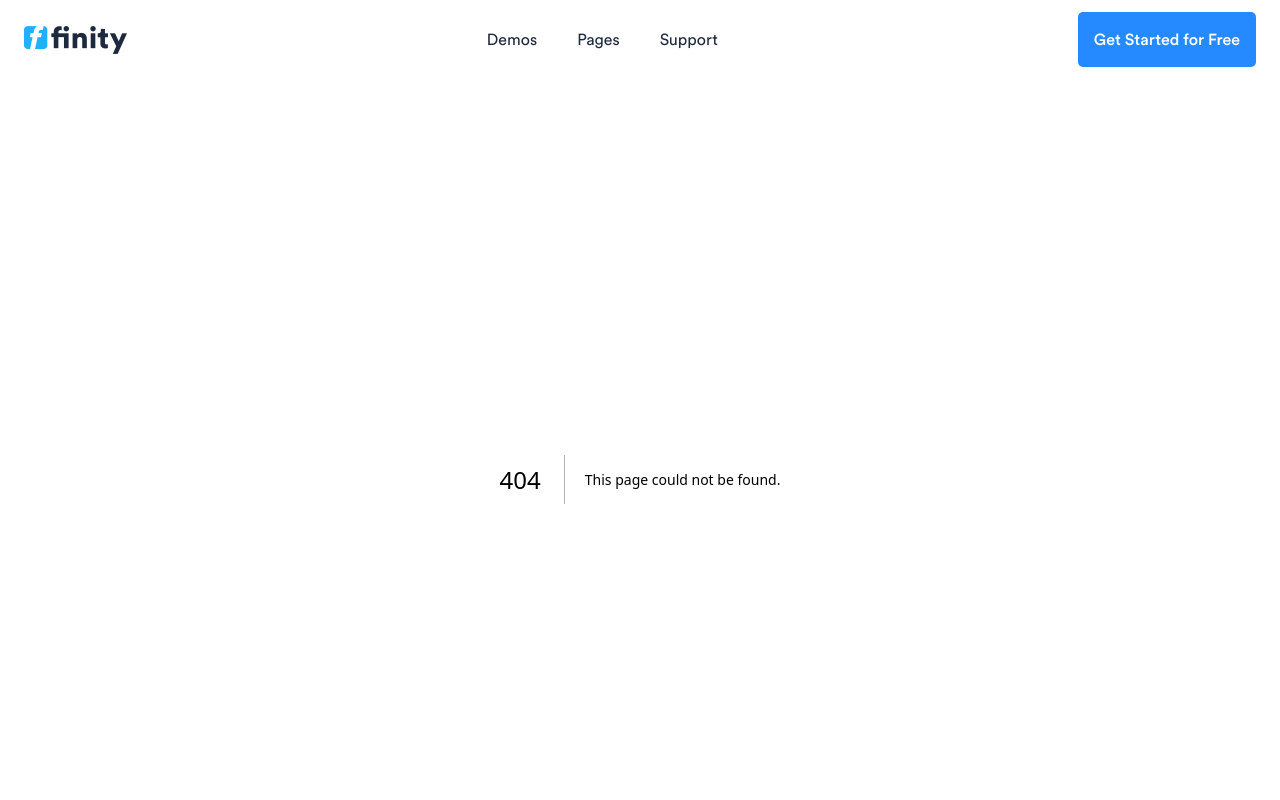
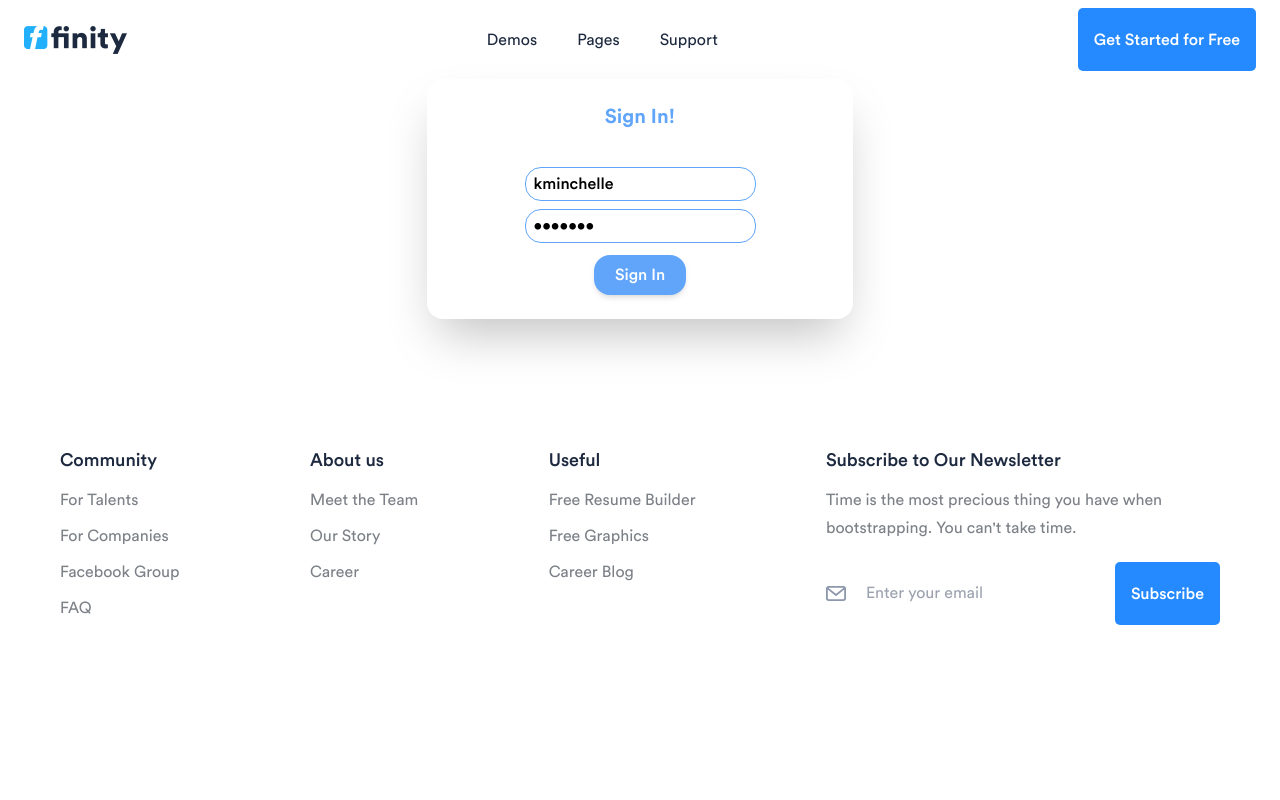
Before and after one commit to rayhanferdous/finity, a Next.js app: page /login in a window 1280 px wide. Before the commit this address had no page. Shown: the top 800 px of the page. Built offline with nearby package versions, Linux system fonts and the light colour scheme.

Commit message:
update user auth

```diff
--- a/components/Layout/Footer.jsx
+++ b/components/Layout/Footer.jsx
@@ -34,13 +34,14 @@ const Footer = () => {
       <div className=" flex items-start gap-10 max-xl:flex-wrap justify-between">
         {Object.keys(footerLinks).map((key, index) => {
           return (
-            <div className="flex flex-col gap-2">
+            <div key={index} className="flex flex-col gap-2">
               <h4 className="text-heading text-lg font-medium leading-loose">
                 {key}
               </h4>
               {footerLinks[key].map((link, index) => {
                 return link.link == "" ? (
                   <div
+                    key={index}
                     className={`text-light-gray text-base font-book leading-7 flex flex-col gap-5 w-full sm:w-[394px]
                   `}
                   >
--- a/package.json
+++ b/package.json
@@ -12,7 +12,9 @@
     "next": "13.5.6",
     "react": "^18",
     "react-dom": "^18",
-    "swiper": "^11.0.3"
+    "swiper": "^11.0.3",
+    "swr": "^2.2.4",
+    "universal-cookie": "^6.1.1"
   },
   "devDependencies": {
     "autoprefixer": "^10",
--- a/pages/_app.js
+++ b/pages/_app.js
@@ -1,8 +1,24 @@
 import Footer from "@/components/Layout/Footer";
 import Header from "@/components/Layout/Header";
+import Cookies from "universal-cookie";
+import { useEffect } from "react";
+import { useRouter } from "next/router";
 import "@/styles/globals.css";
 
 export default function App({ Component, pageProps }) {
+  const cookies = new Cookies(null, { path: "/" });
+  const userToken = cookies.get("token");
+  const router = useRouter();
+
+  useEffect(() => {
+    if (!userToken && router.pathname !== "/login") {
+      router.push("/login");
+    }
+    if (userToken && router.pathname === "/login") {
+      router.push("/dashboard");
+    }
+  }, [userToken, router.pathname]);
+
   return (
     <>
       <Header />
--- /dev/null
+++ b/pages/dashboard.js
@@ -0,0 +1,18 @@
+import React from "react";
+
+const dashboard = () => {
+
+  return (
+    <div className="py-12">
+      <div className="max-w-7xl mx-auto sm:px-6 lg:px-8">
+        <div className="bg-white overflow-hidden shadow-sm sm:rounded-lg">
+          <div className="p-6 bg-white border-b border-gray-200">
+            You're logged in!
+          </div>
+        </div>
+      </div>
+    </div>
+  );
+};
+
+export default dashboard;
--- a/pages/index.js
+++ b/pages/index.js
@@ -5,6 +5,7 @@ import Hero from "@/components/Index/Hero";
 import Testimonial from "@/components/Index/Testimonial";
 import UserRating from "@/components/Index/UserRating";
 import WorkingWith from "@/components/Index/WorkingWith";
+
 export default function Home() {
   return (
     <>
--- /dev/null
+++ b/pages/login.js
@@ -0,0 +1,43 @@
+import { AuthRepo } from "@/repository/AuthRepo";
+import React, { useState } from "react";
+
+const login = () => {
+  const [userName, setUserName] = useState("kminchelle");
+  const [password, setPassword] = useState("0lelplR");
+
+  const submitForm = async (event) => {
+    event.preventDefault();
+    AuthRepo.login(userName, password);
+  };
+
+  return (
+    <form onSubmit={submitForm} className="flex items-center justify-center">
+      <div className=" bg-white rounded-2xl py-4 shadow-2xl flex flex-col w-full md:w-1/3 items-center max-w-4xl">
+        <h3 className="text-xl font-semibold text-blue-400 pt-2">Sign In!</h3>
+        <div className="flex space-x-2 m-4 items-center justify-center"></div>
+        {/* Inputs */}
+        <div className="flex flex-col items-center justify-center">
+          <input
+            type="text"
+            value={userName}
+            className="rounded-2xl px-2 py-1 w-4/5 md:w-full border-[1px] border-blue-400 m-1 focus:shadow-md focus:border-pink-400 focus:outline-none focus:ring-0"
+            placeholder="Email"
+            onChange={(e) => setUserName(e.target.value)}
+          ></input>
+          <input
+            type="password"
+            value={password}
+            className="rounded-2xl px-2 py-1 w-4/5 md:w-full border-[1px] border-blue-400 m-1 focus:shadow-md focus:border-pink-400 focus:outline-none focus:ring-0"
+            placeholder="Password"
+            onChange={(e) => setPassword(e.target.value)}
+          ></input>
+          <button className="rounded-2xl m-2 text-white bg-blue-400 w-2/5 px-4 py-2 shadow-md hover:text-blue-400 hover:bg-white transition duration-200 ease-in">
+            Sign In
+          </button>
+        </div>
+      </div>
+    </form>
+  );
+};
+
+export default login;
--- /dev/null
+++ b/repository/AuthRepo.js
@@ -0,0 +1,28 @@
+import Cookies from "universal-cookie";
+import { useCookies } from "react-cookie";
+
+export const AuthRepo = {
+  login: (userName, password) => {
+    const response = fetch("https://dummyjson.com/auth/login", {
+      method: "POST",
+      headers: { "Content-Type": "application/json" },
+      body: JSON.stringify({
+        username: userName, //"kminchelle",
+        password: password, //0lelplR
+      }),
+    })
+      .then((res) => res.json())
+      .then(
+        (result) => {
+          const cookies = new Cookies(null, { path: "/" });
+          cookies.set("token", result.token);
+          return result;
+        },
+        (error) => {
+          console.log(error);
+          return error;
+        }
+      );
+  },
+  logout: async () => {},
+};
--- a/styles/globals.css
+++ b/styles/globals.css
@@ -35,7 +35,7 @@
   }
 
   .primary-btn {
-    @apply bg-primary text-center w-fit rounded-[5px] px-4 py-[19.5px] leading-none text-white text-base font-medium;
+    @apply bg-primary text-center w-fit rounded-[5px] max-md:px-3 max-md:py-2 md:px-4 md:py-[19.5px] leading-none text-white max-sm:text-sm sm:text-base font-medium;
   }
   .container {
     @apply mx-auto max-xl:px-6 w-full xl:w-[1160px];
```
Also changed, not shown: 2 other files (tests, documents, lock files or other folders).
